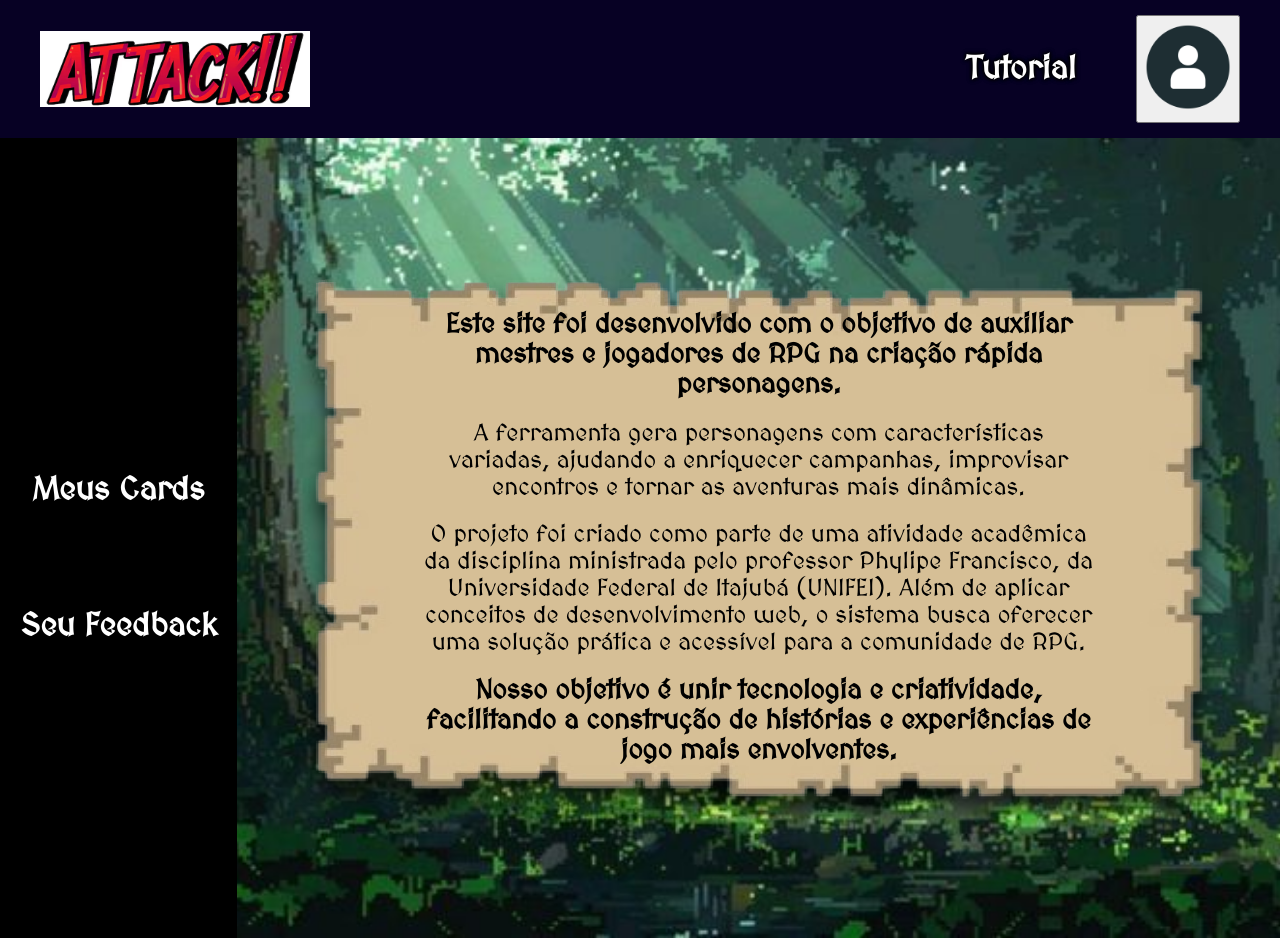
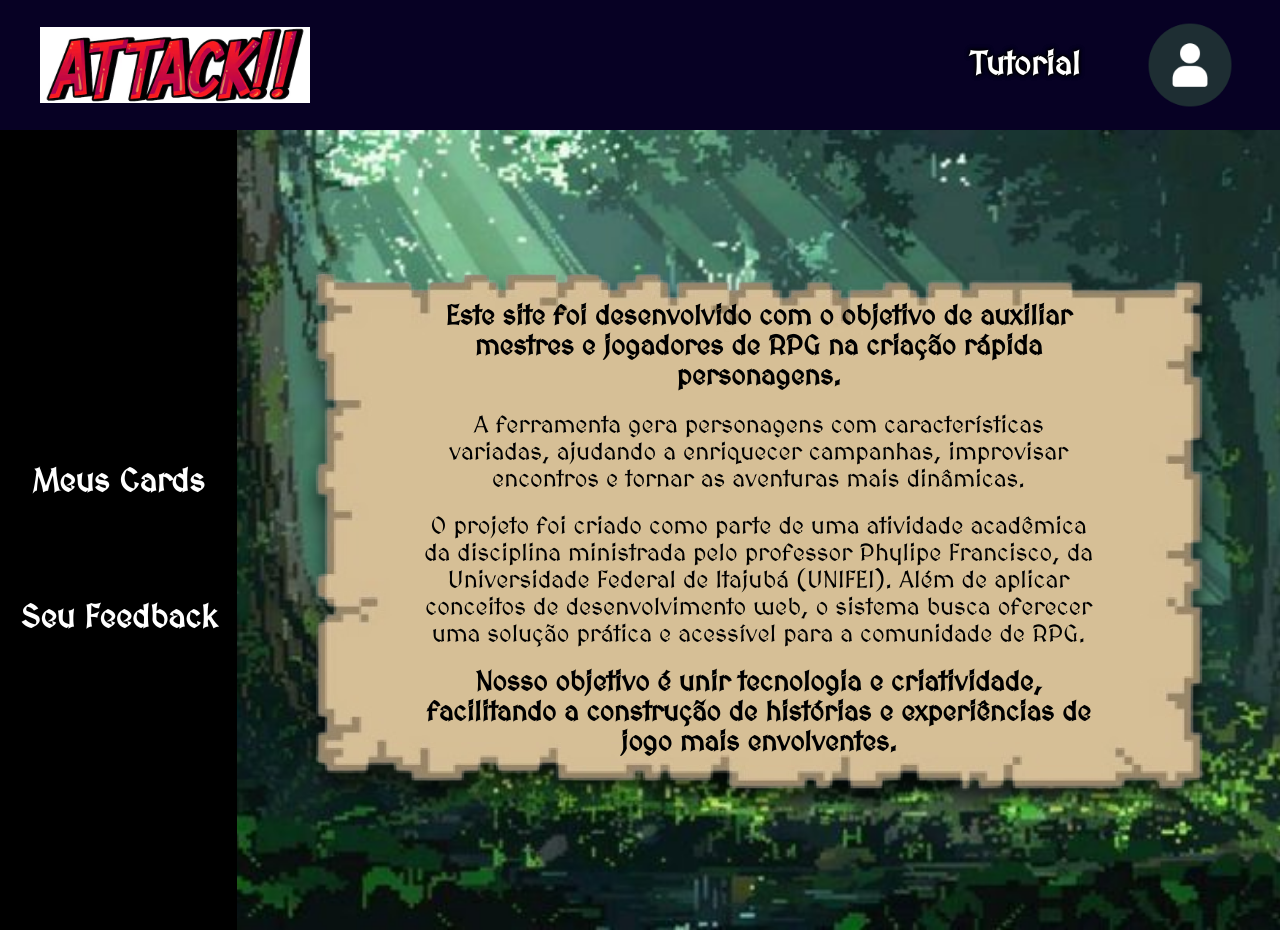
Before and after one commit to SorianoMM256/RPG-WEB, a Next.js app in the folder next-novo/: page /principal in a window 1280 px wide. Built offline with nearby package versions, Linux system fonts and the light colour scheme.

Commit message:
Fix -> Menuzinho

```diff
--- a/next-novo/app/(sistema_interno)/layout.tsx
+++ b/next-novo/app/(sistema_interno)/layout.tsx
@@ -27,7 +27,9 @@ export default function RootLayout({children}:LayoutProps){
             <nav className="menu-nav">
             <Link href="/Tutorial" className="tutorial">Tutorial</Link>
             </nav>
+            <div className="container-avatar">
             <button className="btnperfil" onClick={() => setMenuAberto(!menuAberto)}><img src="/avatar.png" className="avatar" id="avatar"></img></button>
+
             {menuAberto && (
                 <div className="menuzinho">
                    <Link href="/verPerfil" className="ver">Ver Perfil</Link>
@@ -35,6 +37,7 @@ export default function RootLayout({children}:LayoutProps){
                    <Link href="/logout" className="logout">Exit</Link>
                 </div>
             )}
+            </div>
             </header>
 
             <div className="conteudo">
--- a/next-novo/app/(sistema_interno)/sistema.css
+++ b/next-novo/app/(sistema_interno)/sistema.css
@@ -27,7 +27,8 @@ header{
 #avatar{
   width: 100px;
   height: auto;
-  justify-self: end;
+  cursor: pointer;
+  display: block;
 }
 
 .menu-nav{
@@ -128,3 +129,58 @@ header{
   min-height: 100vh;
   overflow: hidden;
 }
+
+.menuzinho{
+  position: absolute;
+  top: 100%;
+  right: 0;
+  margin-top: 10px;
+  z-index: 999;
+
+  display: flex;
+  flex-direction: column;
+  gap: 15px;
+  background-color: rgb(0, 0, 0);
+  align-items: center;
+  border: 2px solid white;
+  border-radius: 8px;
+  box-sizing: border-box;
+  align-content: center;
+  justify-content: center;
+  padding: 15px 20px;
+  box-sizing: border-box;
+  width: 180px;
+
+  left: 50%;
+  transform: translateX(-50%);
+
+}
+
+.container-avatar {
+  position: relative;
+  display: inline-block;
+}
+
+.btnperfil {
+  background: transparent;
+  border: none;
+  cursor: pointer;
+  display: flex;
+  align-items: center;
+  padding: 0;
+}
+
+.menuzinho a {
+  text-decoration: none;
+  color: white;
+  font-weight: bold;
+  font-size: 1.2rem;
+  width: 100%;
+  text-align: center;
+  transition: transform 0.2s ease, color 0.2s ease;
+}
+
+.menuzinho a:hover {
+  color: #e4e3df;
+  transform: scale(1.05);
+}
```
